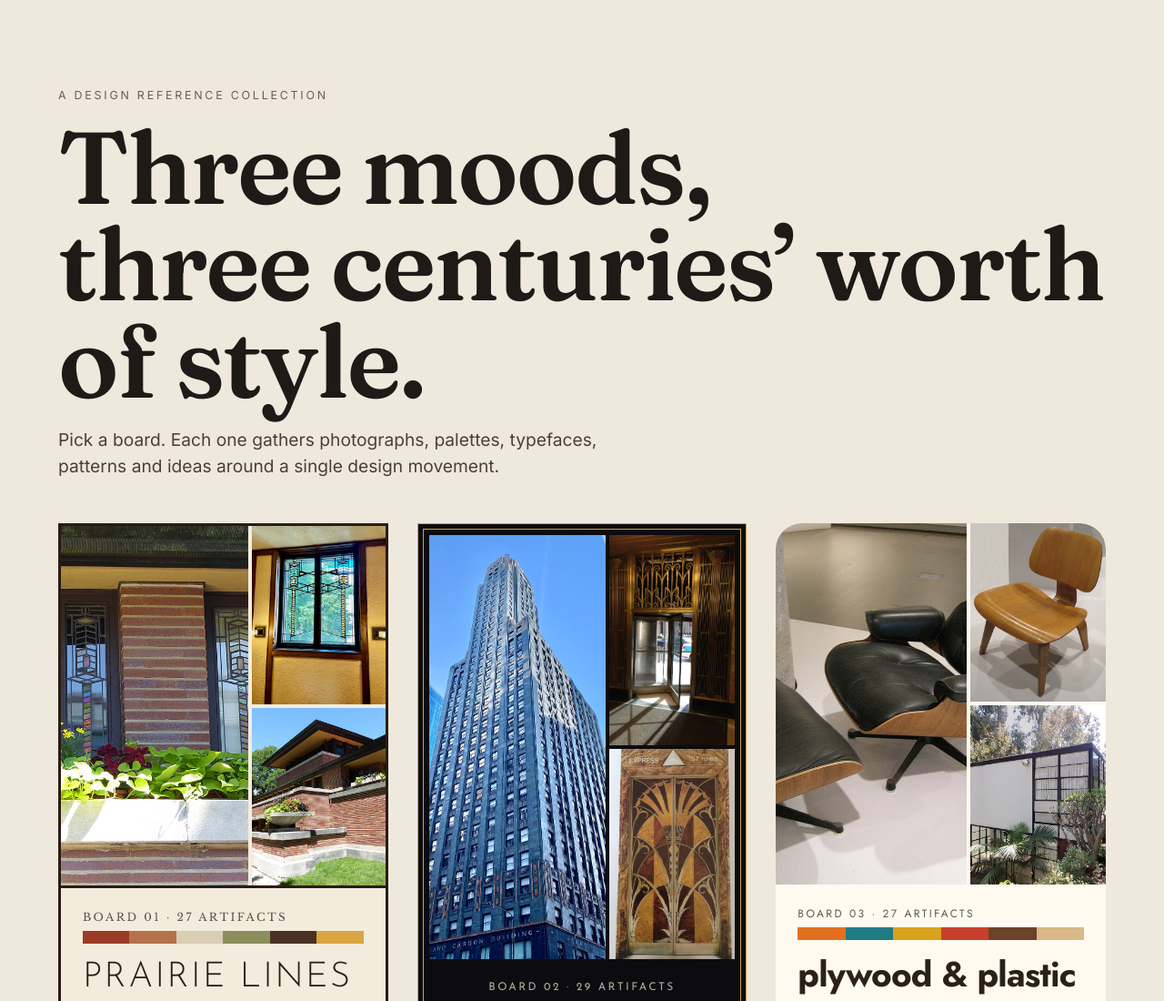
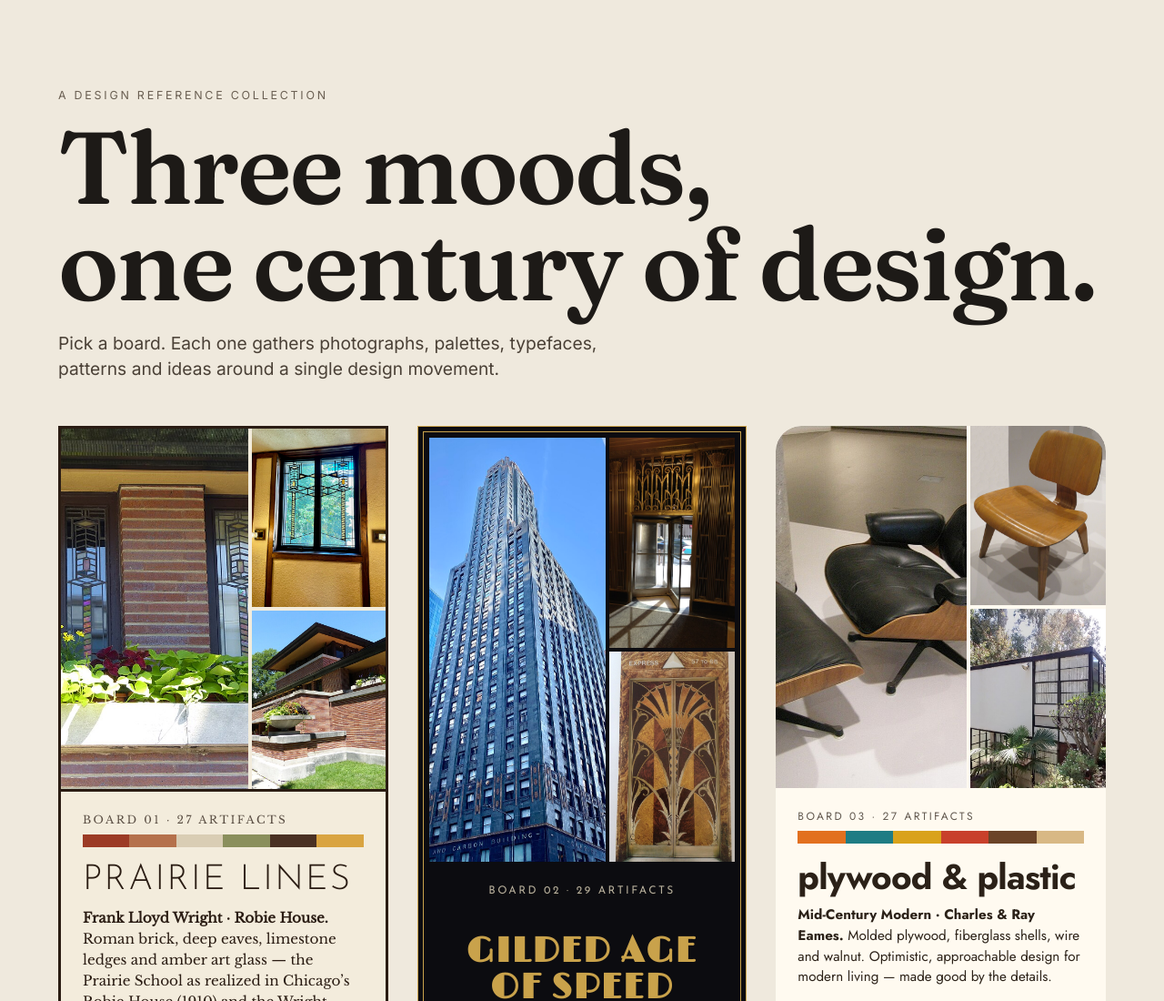
Before and after one commit to r3dw/assign2, a website: page public/index.html in a window 1280 px wide. Shown: the top 1100 px of the page at 91% size. Drawn offline with nearby package versions, Linux system fonts and the light colour scheme.

Commit message:
Updates hub title

```diff
--- a/public/index.html
+++ b/public/index.html
@@ -13,7 +13,7 @@
 <body>
 <header class="hub">
 <p class="eyebrow">A design reference collection</p>
-<h1>Three moods,<br>three centuries’ worth of style.</h1>
+<h1>Three moods,<br>one century of design.</h1>
 <p class="lede">Pick a board. Each one gathers photographs, palettes, typefaces, patterns and ideas around a single design movement.</p>
 </header>
 <main class="tiles">
```
